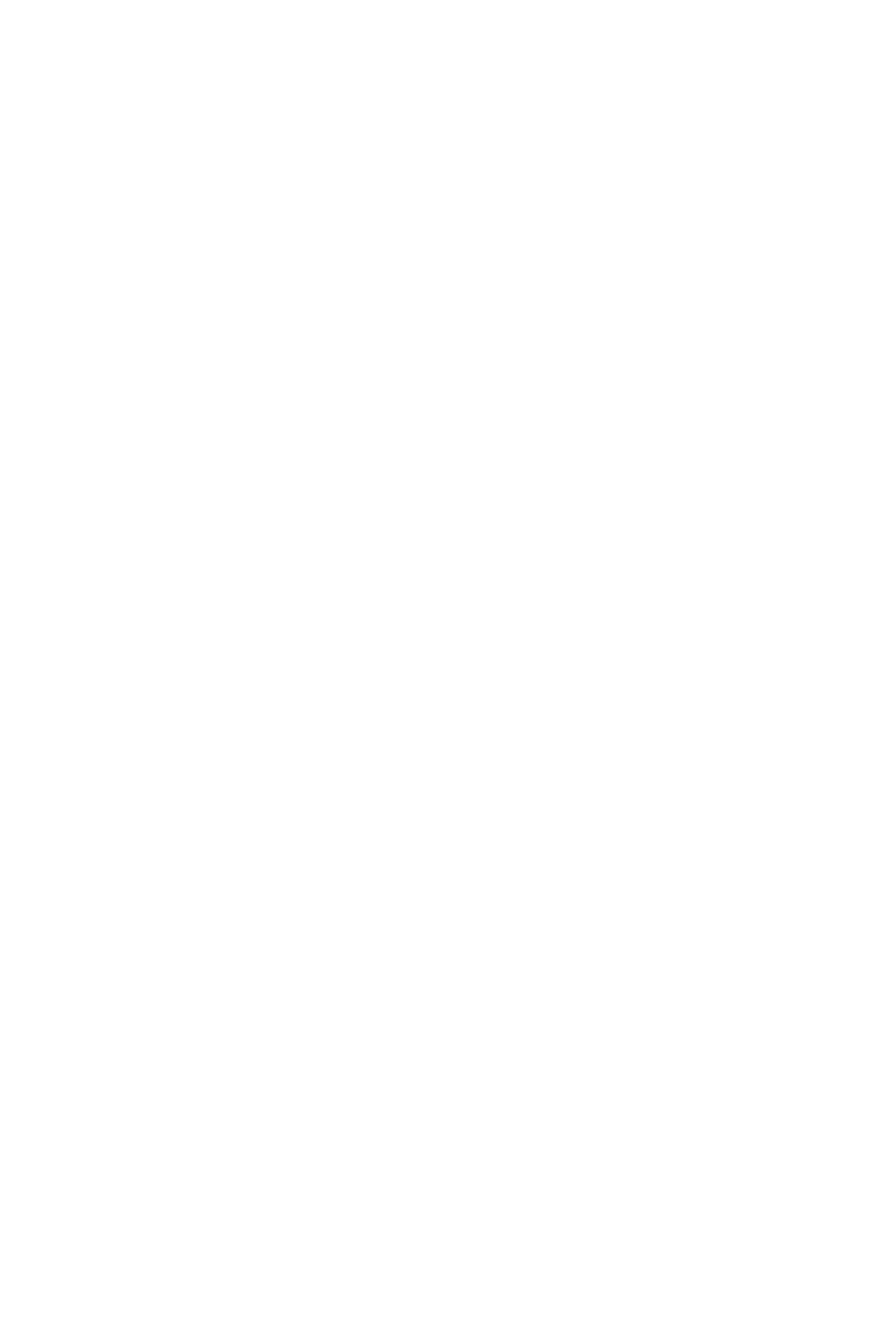
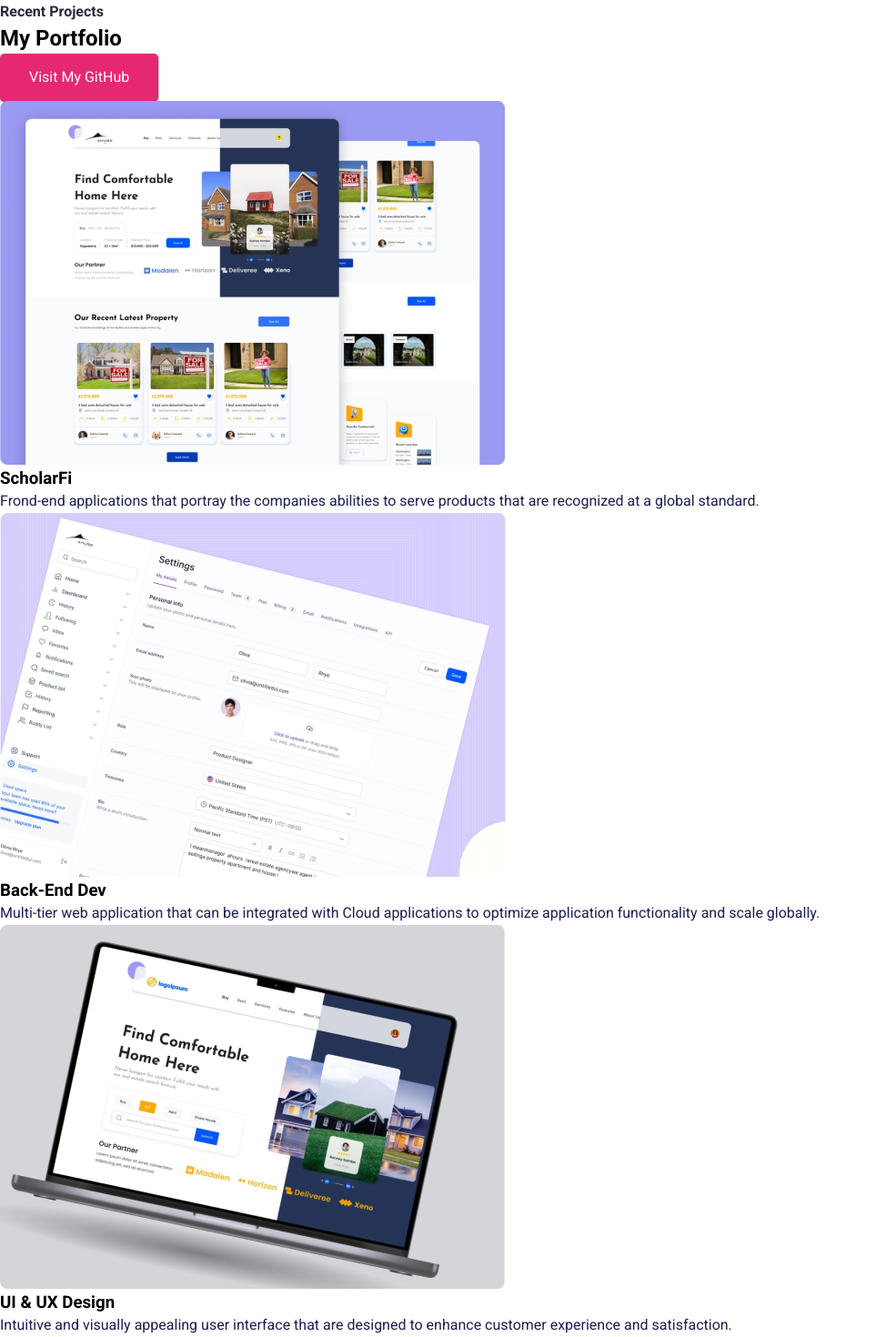
Before and after one commit to mathebulansuku/react-js-personal-portfolio, a React (Create React App) app: page / in a window 1280 px wide. Shown: the part 2781-4251 px from the top of the page at 91% size, without its empty margins (0-963 px from the left). Before the commit the page ends 2782 px from the top, so only its background shows below. Built offline with nearby package versions, Linux system fonts and the light colour scheme.

Commit message:
Portfolio section

```diff
--- a/src/Pages/Home/MyPortfolio.jsx
+++ b/src/Pages/Home/MyPortfolio.jsx
@@ -1,12 +1,33 @@
 import data from "../../data/index.json";
 
 export default function MyPortfolio() {
-  return;
-  <section className="portfolio-section" id="MyPortfolio">
-    <div className="portfolio-container-box">
-      <div className="portfolio-container">
-        <p className="sub-title">Recent Projects</p>
+  return (
+    <section className="portfolio-section" id="MyPortfolio">
+      <div className="portfolio-container-box">
+        <div className="portfolio-container">
+          <p className="sub-title">Recent Projects</p>
+          <h2 className="section-heading"> My Portfolio</h2>
+        </div>
+        <div>
+          <button className="btn btn-github">Visit My GitHub</button>
+        </div>
       </div>
-    </div>
-  </section>;
+      <div className="portfolio-section-container">
+        {data?.portfolio?.map((item, index) => (
+          <div key={index} className="porfolio-section-card">
+            <div className="portfolio-section-img">
+              <img src={item.src} alt="PlaceHolder" />
+            </div>
+            <div className="portfolio-section-card-content">
+              <div>
+                <h3 className="portfolio-section-title">{item.title}</h3>
+                <p className="text-md">{item.description}</p>
+              </div>
+              <p className="text-sm portfolio-link"></p>
+            </div>
+          </div>
+        ))}
+      </div>
+    </section>
+  );
 }
--- a/src/data/index.json
+++ b/src/data/index.json
@@ -24,5 +24,28 @@
       "title": "Webflow Development",
       "description": "End-end web solutions, handling both front and back-end development to deliver seamless and functional websites."
     }
+  ],
+  "portfolio": [
+    {
+      "id": "1",
+      "src": "./img/placeholder-image.png",
+      "title": "ScholarFi",
+      "description": "Frond-end applications that portray the companies abilities to serve products that are recognized at a global standard.",
+      "link": "View In GitHub"
+    },
+    {
+      "id": "2",
+      "src": "./img/placeholder-image-1.png",
+      "title": "Back-End Dev",
+      "description": "Multi-tier web application that can be integrated with Cloud applications to optimize application functionality and scale globally.",
+      "link": "View In GitHub"
+    },
+    {
+      "id": "3",
+      "src": "./img/placeholder-image-2.png",
+      "title": "UI & UX Design",
+      "description": "Intuitive and visually appealing user interface that are designed to enhance customer experience and satisfaction.",
+      "link": "View In GitHub"
+    }
   ]
 }
```
